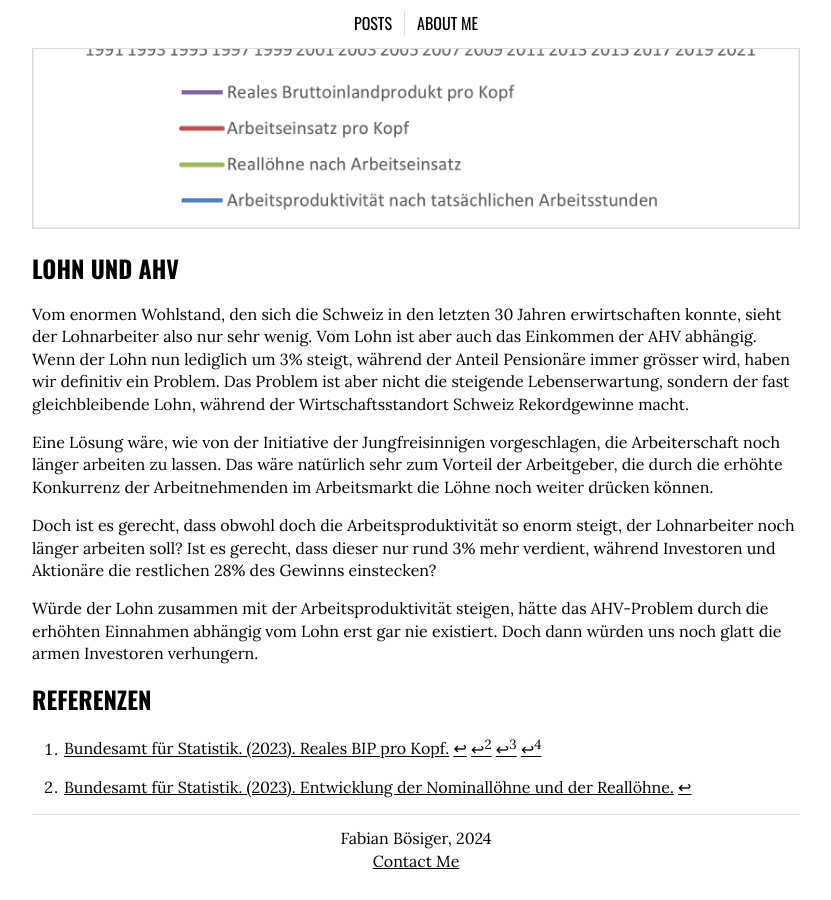
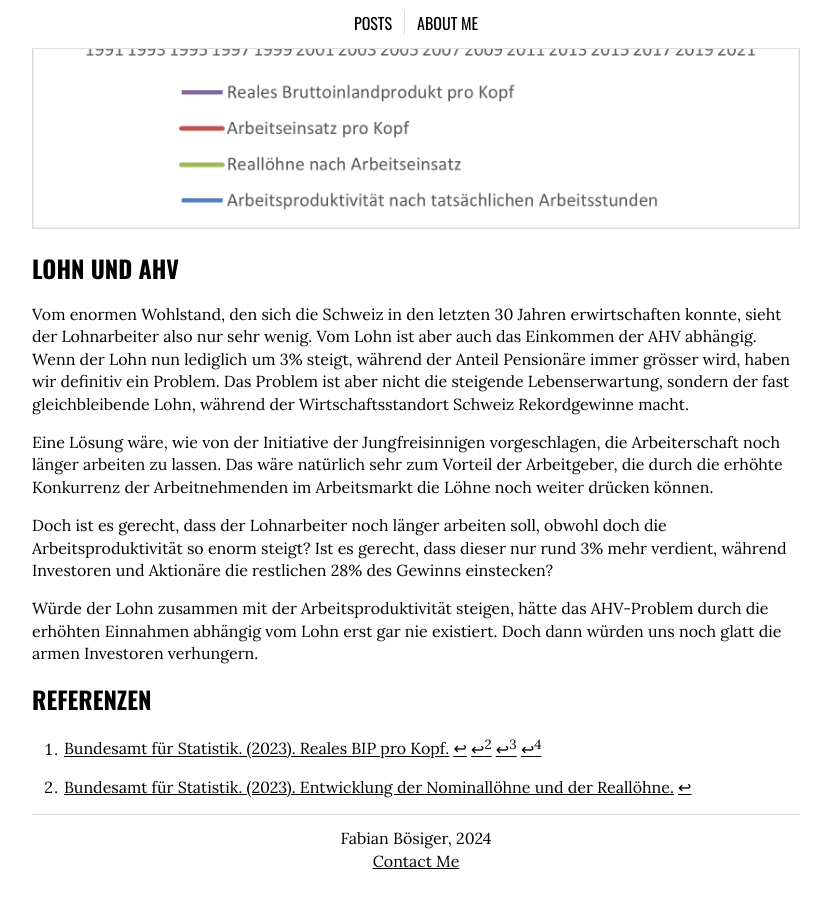
Before and after one commit to fabianboesiger/fabianboesiger.github.io, a Jekyll site: the page built from _posts/2024-02-18-ahv.md, in a window 1280 px wide and 900 px high, scrolled down 2197 px. Shown: the whole window, without its empty margins (224-1055 px from the left). Built offline with Jekyll 4.4.1, drawn with Linux system fonts in a browser that asks for light colours.

Commit message:
Update 2024-02-18-ahv.md

```diff
--- a/_posts/2024-02-18-ahv.md
+++ b/_posts/2024-02-18-ahv.md
@@ -47,7 +47,7 @@ der Wirtschaftsstandort Schweiz Rekordgewinne macht.
 Eine Lösung wäre, wie von der Initiative der Jungfreisinnigen vorgeschlagen, die Arbeiterschaft noch länger arbeiten zu lassen.
 Das wäre natürlich sehr zum Vorteil der Arbeitgeber, die durch die erhöhte Konkurrenz der Arbeitnehmenden im Arbeitsmarkt die Löhne noch weiter drücken können.
 
-Doch ist es gerecht, dass obwohl doch die Arbeitsproduktivität so enorm steigt, der Lohnarbeiter noch länger arbeiten soll?
+Doch ist es gerecht, dass der Lohnarbeiter noch länger arbeiten soll, obwohl doch die Arbeitsproduktivität so enorm steigt?
 Ist es gerecht, dass dieser nur rund 3% mehr verdient, während Investoren und Aktionäre die restlichen 28% des Gewinns einstecken?
 
 Würde der Lohn zusammen mit der Arbeitsproduktivität steigen, hätte das AHV-Problem durch die erhöhten Einnahmen abhängig vom Lohn erst gar nie existiert.
```
